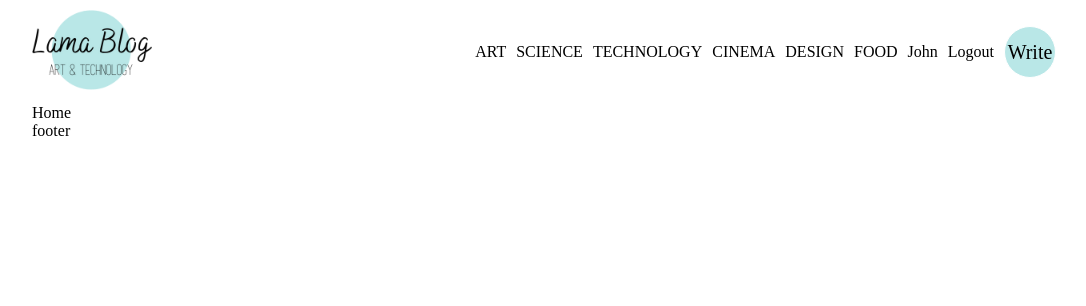
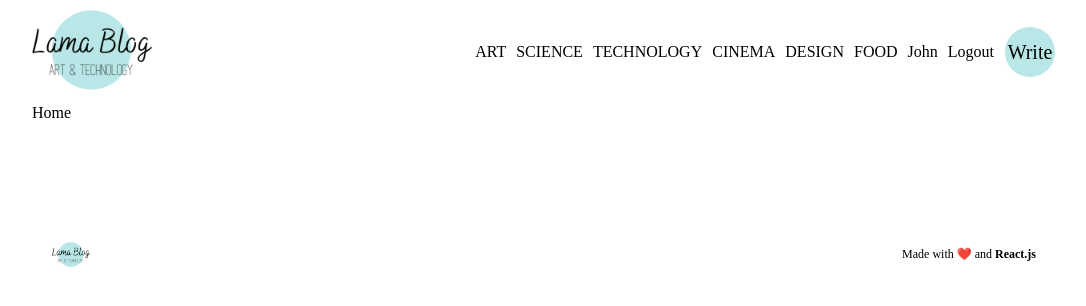
Before and after one commit to MadhushanTharanga/react_blog-app, a React (Vite) app in the folder client/: page / in a window 1280 px wide. Shown: the top 306 px of the page, without its empty margins (96-1182 px from the left). Built offline with nearby package versions, Linux system fonts and the light colour scheme.

Commit message:
feat: Add logo and footer to improve branding and user experience

```diff
--- a/client/src/components/Footer.jsx
+++ b/client/src/components/Footer.jsx
@@ -1,8 +1,14 @@
-import React from 'react'
+import React from 'react';
+import Logo from '../img/logo.png';
 
 function footer() {
   return (
-    <div>footer</div>
+    <footer>
+      <img src={Logo} alt="" />
+      <span>
+        Made with ❤️ and <b>React.js</b>
+      </span>
+    </footer>
   )
 }
 
--- a/client/src/style.scss
+++ b/client/src/style.scss
@@ -104,5 +104,17 @@
         }
       }
     }
+      footer{
+        margin-top: 100px;
+        padding: 20px;
+        display: flex;
+        align-items: center;
+        justify-content: space-between;
+        font-size: 12px;
+        img{
+          height: 25px;
+        }
+
+    }
   }
 }
```
